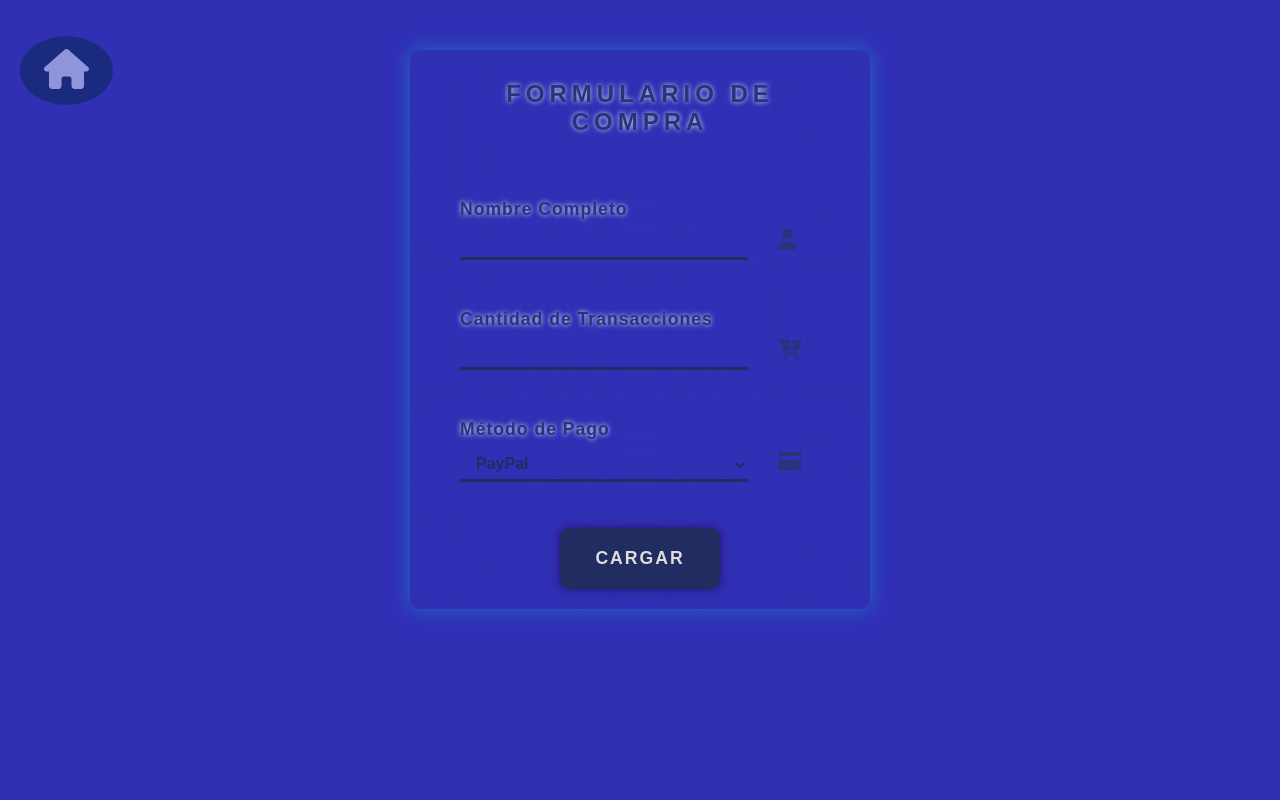
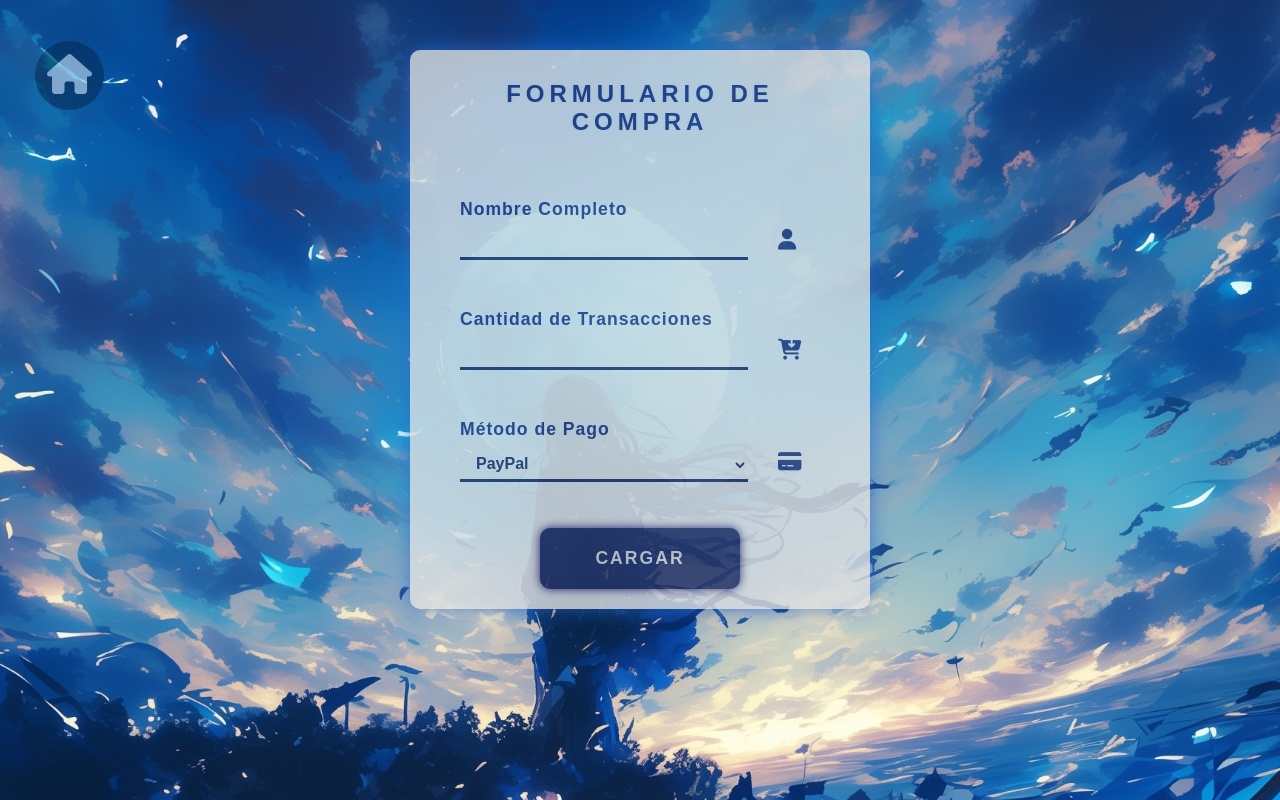
Before and after one commit to garceteclaudio/proyecto03js_GestorBilleteraVirtual_grupo_06, a plain HTML site: page public/resources/views/index.html in a window 1280 px wide. Drawn offline with Linux system fonts and the light colour scheme.

Commit message:
update index.css
Correcciones al formato del archivo de estilos.

```diff
--- a/public/CSS/index.css
+++ b/public/CSS/index.css
@@ -2,9 +2,8 @@ body{
     font-family: sans-serif;
     box-sizing: border-box;
     margin: 0;
-    background-color: hsl(240, 58%, 45%);
-    background-image: url(../fondo.jpg) ;
-    background-size: 1500px 800px;
+    background-size: cover;
+    background-image: url(../resources/images/fondo.jpg) ;
     background-attachment: fixed;
     background-repeat: no-repeat;
     background-position: center;
@@ -13,36 +12,47 @@ body{
     gap: 0px;
     color: #273479;
 }
+
+/* Botón de inicio */
+
 .inicio{
     display: inline-block;
     text-decoration: none;
     font-size: 40px;
     background-color: #04264a;
     color: aliceblue;
-    padding: 12px 24px;
+    padding: 12px;
     border-radius: 50%;
-    margin: 20px;
+    margin: 25px 35px;
     position: fixed;
     z-index: 100;
     opacity: 50%;
 }
+
 .inicio:hover{
     background-color: #d4e9ff;
     color: #212d61;
     opacity: 100%;
 }
+
+/* Formulario */
+
 div{
     box-sizing: border-box;
 }
+
 .form_input{
     padding: 6px 20px;
 }
+
 .linea{
     margin-left: 30px;
     font-size: 1.3rem
 }
+
 form{
-    background-color: transparent;
+    background-color: #e7e7e7;
+    filter: opacity(75%);
     min-width: 300px;
     backdrop-filter: blur(100px);
     padding: 20px 30px;
@@ -56,6 +66,7 @@ form{
     gap: 30px;
     z-index: 10;
 }
+
 form:hover{
     box-shadow: 0 0 25px#e0d6eb;
 }
@@ -65,7 +76,6 @@ form:hover{
     border: 5px solid #ddd;
     border-radius: 30px;
 }
-
 
 input, select{
     width: 80%;
@@ -78,16 +88,20 @@ input, select{
     color: #ddd;
     background-color:transparent;
 }
+
 select{
     color: #212d61;
     background-color: transparent;
 }
+
 input::placeholder{
     color: #eee;
 }
+
 input:focus{
     outline: none;
 }
+
 h2{
     text-align: center;
     margin: 0;
@@ -99,6 +113,7 @@ h2{
     letter-spacing: 5px;
     text-shadow: 0 0 5PX #c7dcee;
 }
+
 label{
     line-height: 2;
     font-size: 1.1em;
@@ -106,14 +121,11 @@ label{
     font-weight: 700;
     text-shadow: 0 0 5px #d4e9ff;
 }
+
 option{
     background-color: #ddd;
 }
-button{
 
-    width: 100px;
-    padding: 20px;
-}
 button{
     display: block;
     margin: auto;
@@ -121,14 +133,14 @@ button{
     background-color: #212d61;
     border: none;
     border-radius: 10px;
-    width: 40%;
+    width: 50%;
     box-shadow: 0 0 10px #240e67;
     font-size: 1.1rem;
     text-transform: uppercase;
     letter-spacing: 2px;
     font-weight: 700;
     color: #ddd;
-
+    padding: 20px;
 }
 
 button:hover{
--- a/public/resources/views/index.html
+++ b/public/resources/views/index.html
@@ -48,7 +48,7 @@
           <label for="select">Método de Pago</label>
           <select name="type-of-user" id="select">
             <option value="PayPal">PayPal</option>
-            <option value="BNA">BNA</option>
+            <option value="Transferencia">BNA</option>
             <option value="Mercado Pago">Mercado Pago</option></select
           ><i class="fa-solid fa-credit-card linea"></i>
         </div>
```
